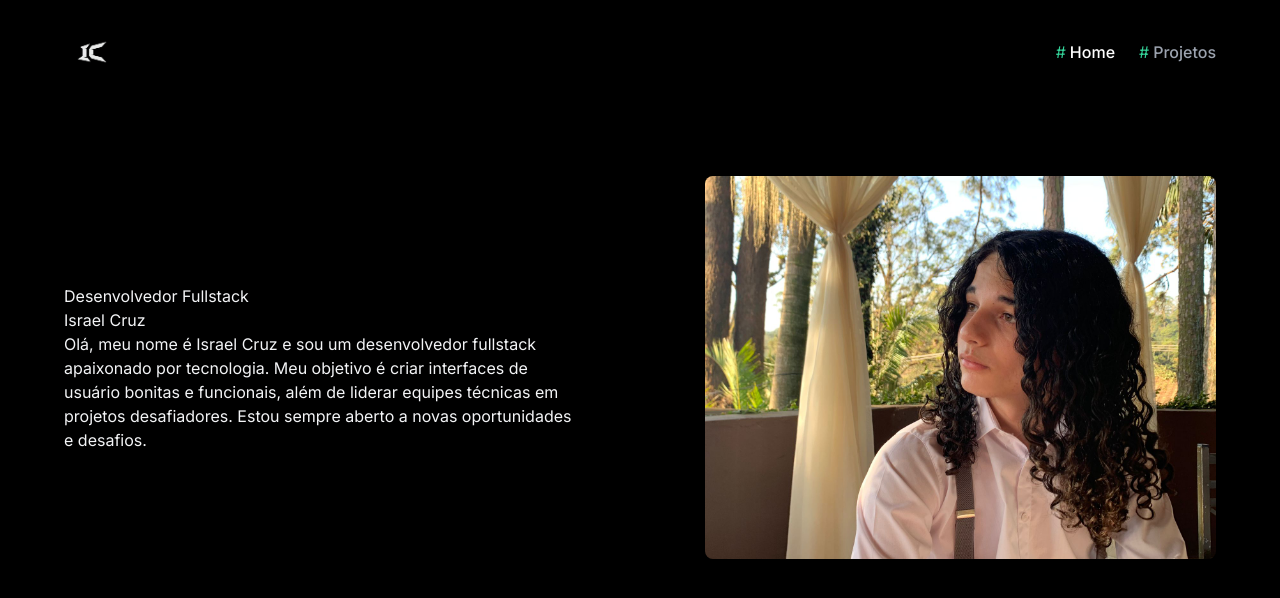
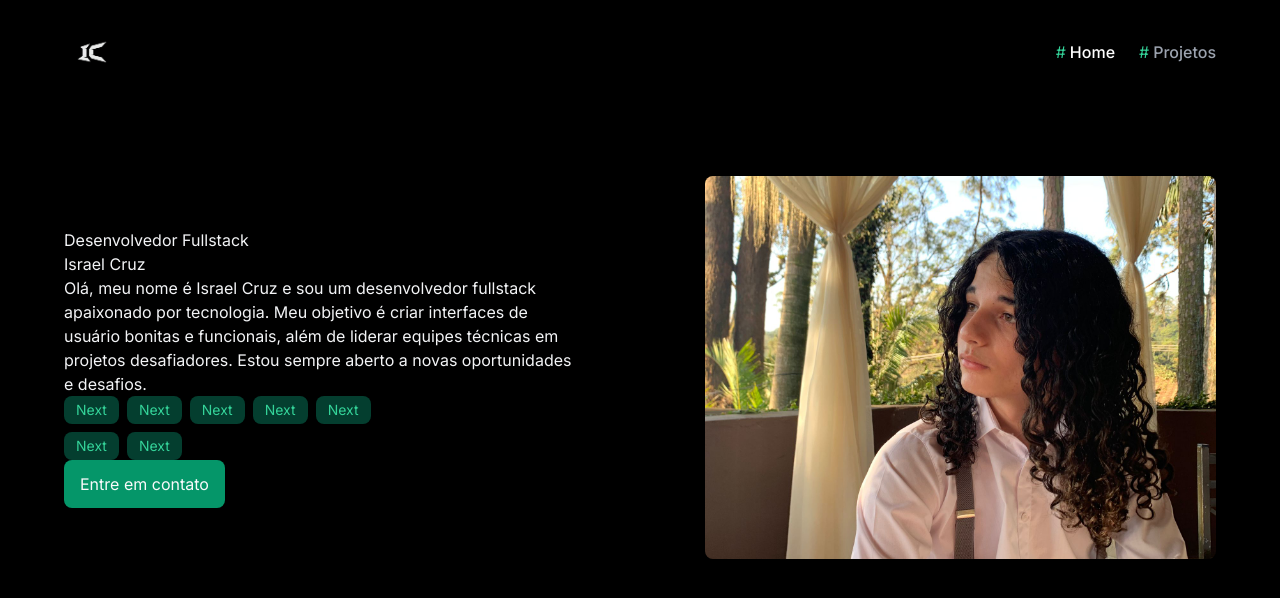
Before and after one commit to israelcruzz/israelcruzz-portfolio, a Next.js app: page / in a window 1280 px wide. Shown: the top 598 px of the page. Built offline with nearby package versions, Linux system fonts and the light colour scheme.

Commit message:
feat: add button component

```diff
--- a/src/app/components/pages/home/hero-section/index.tsx
+++ b/src/app/components/pages/home/hero-section/index.tsx
@@ -1,6 +1,18 @@
+"use client";
+
+import { Button } from "@/components/button";
+import { TechBadge } from "@/components/tech-badge";
 import Image from "next/image";
 
 export const HeroSection = () => {
+  const handleClickContactMe = () => {
+    const sectionContact = document.querySelector("#contact");
+
+    if (sectionContact) {
+      sectionContact.scrollIntoView({ behavior: "smooth" });
+    }
+  };
+
   return (
     <main className="grid grid-cols-1 py-6 gap-6 md:grid-cols-2 items-center md:gap-[130px] md:py-12">
       <section>
@@ -13,6 +25,16 @@ export const HeroSection = () => {
           bonitas e funcionais, além de liderar equipes técnicas em projetos
           desafiadores. Estou sempre aberto a novas oportunidades e desafios.
         </p>
+
+        <div className="flex gap-2 flex-wrap w-[324px]">
+          {Array.from({ length: 7 }).map((_, index) => {
+            return <TechBadge name="Next" key={index} />;
+          })}
+        </div>
+
+        <Button onClick={() => handleClickContactMe}>
+          <h1>Entre em contato</h1>
+        </Button>
       </section>
 
       <section className="flex-1">
--- /dev/null
+++ b/src/components/button/index.tsx
@@ -0,0 +1,14 @@
+import { ButtonHTMLAttributes } from "react";
+
+type ButtonProps = ButtonHTMLAttributes<HTMLButtonElement>;
+
+export const Button = ({ children, ...rest }: ButtonProps) => {
+  return (
+    <button
+      className="bg-emerald-600 py-3 px-4 rounded-lg text-gray-50 flex justify-center items-center gap-2 hover:bg-emerald-500 transition-all disabled:opacity-50"
+      {...rest}
+    >
+      {children}
+    </button>
+  );
+};
--- a/src/components/tech-badge/index.tsx
+++ b/src/components/tech-badge/index.tsx
@@ -4,7 +4,7 @@ interface TechBadgeProps {
 
 export const TechBadge = ({ name }: TechBadgeProps) => {
   return (
-    <span className="text-emerald-400 bg-emerald-900/80 text-sm py-1 px-3 rounded-lg">
+    <span className="text-emerald-400 bg-emerald-900/80 text-sm py-1 px-3 rounded-lg flex items-center justify-center hover:bg-emerald-500/80 hover:text-white">
       {name}
     </span>
   );
```
